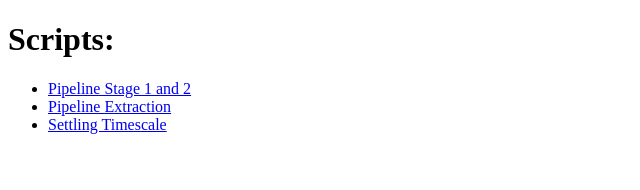
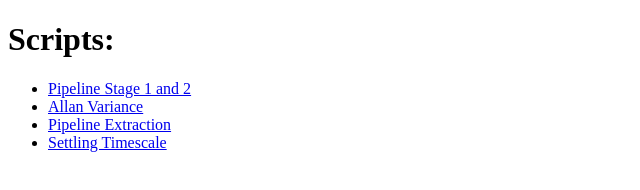
Before and after one commit to eas342/nrc33_frozen_notebooks, a plain HTML site: page index.html in a window 1280 px wide. Shown: the whole page, without its empty margins (0-640 px from the left). Drawn offline with Linux system fonts and the light colour scheme.

Commit message:
added allan variance to index

```diff
--- a/index.html
+++ b/index.html
@@ -7,6 +7,7 @@
 <h1>Scripts:</h1>
 <ul>
 <li><a href="pipeline_run_on_uncal.html">Pipeline Stage 1 and 2</a></li>
+<li><a href="allan_variance.html">Allan Variance</a></li>
 <li><a href="pipe_extraction.html">Pipeline Extraction</a></li>
 <li><a href="settling_timescale.html">Settling Timescale</a></li>
 </ul>
```
